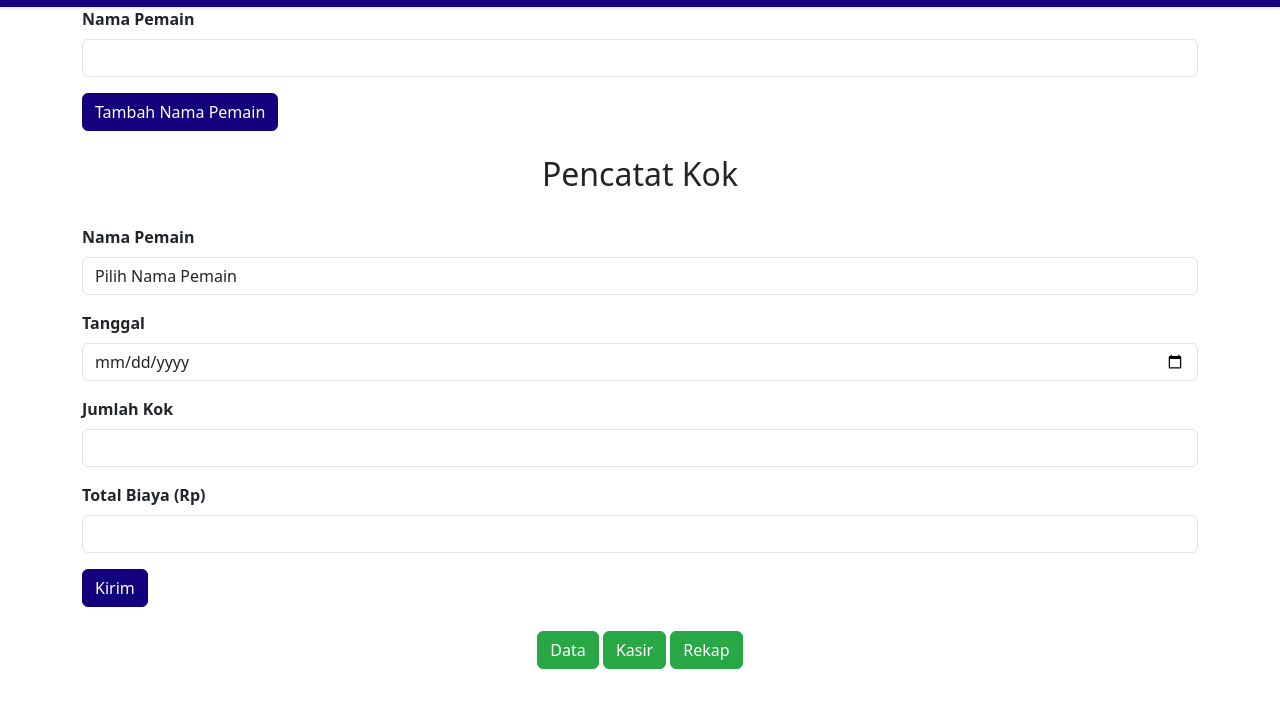
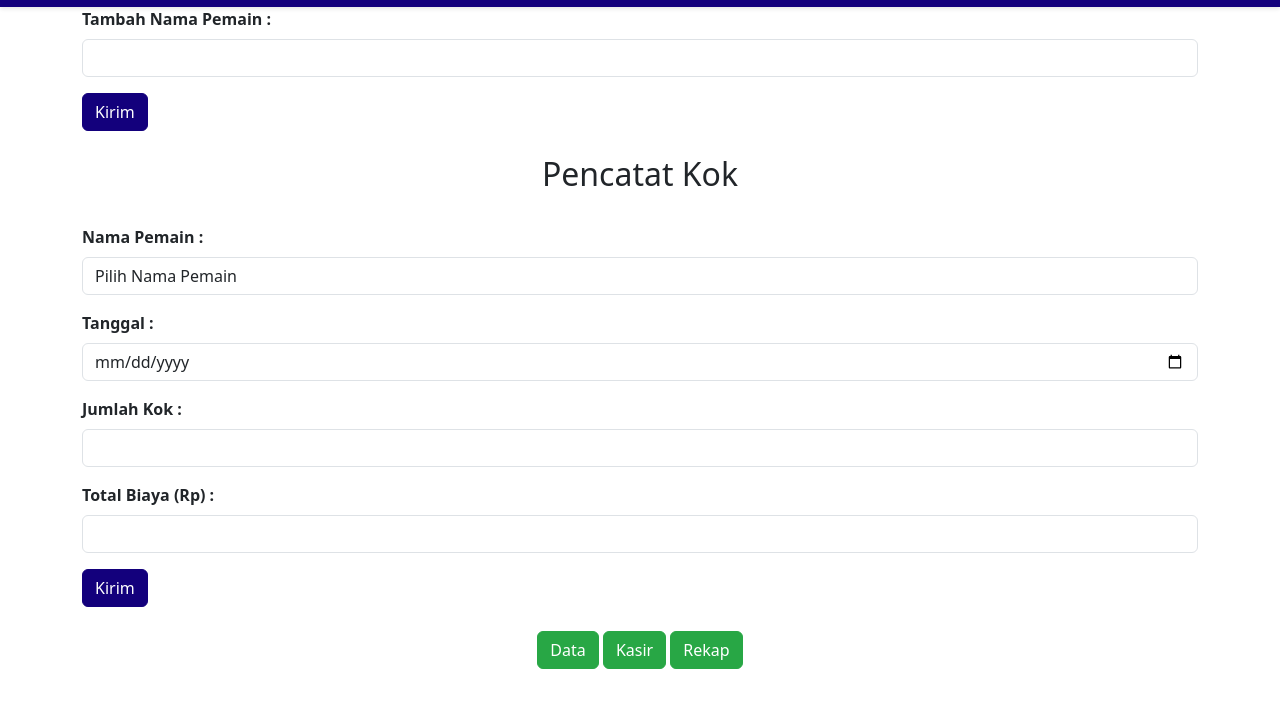
Before and after one commit to Chocil/Shuttelkock, a plain HTML site: page index.html in a window 1280 px wide. Shown: the part 83-790 px from the top of the page. Drawn offline with nearby package versions, Linux system fonts and the light colour scheme; no server answers; a web font is replaced by a local one.

Commit message:
Update index.html

```diff
--- a/index.html
+++ b/index.html
@@ -250,31 +250,31 @@ header {
     <div class="container">
         <form id="playerForm" method="POST" action="https://script.google.com/macros/s/AKfycbxUkK7OHpR8_kCXxxOGL3gBkwaio6782AhBuxXnOom93ZPKQ6Vzu-pkl300SmHK8nlv/exec" onsubmit="handlePlayerFormSubmit(event)">
             <div class="mb-3">
-                <label for="playerName" class="form-label">Nama Pemain</label>
+                <label for="playerName" class="form-label">Tambah Nama Pemain : </label>
                 <input type="text" class="form-control" id="playerName" name="Nama" required>
             </div>
             <input type="hidden" name="SheetName" value="Nama Pemain">
-            <button type="submit" class="btn btn-primary">Tambah Nama Pemain</button>
+            <button type="submit" class="btn btn-primary">Kirim</button>
         </form>
 
         <h2 class="text-center py-4">Pencatat Kok</h2>
         <form id="dataForm" method="POST" onsubmit="handleFormSubmit(event)">
             <div class="mb-3">
-                <label for="nama" class="form-label">Nama Pemain</label>
+                <label for="nama" class="form-label">Nama Pemain :</label>
                 <select class="form-control" id="nama" name="Nama" required>
                     <option value="">Pilih Nama Pemain</option>
                 </select>
             </div>
             <div class="mb-3">
-                <label for="tanggal" class="form-label">Tanggal</label>
+                <label for="tanggal" class="form-label">Tanggal :</label>
                 <input type="date" class="form-control" id="tanggal" name="Tanggal" required>
             </div>
             <div class="mb-3">
-                <label for="jumlahKok" class="form-label">Jumlah Kok</label>
+                <label for="jumlahKok" class="form-label">Jumlah Kok :</label>
                 <input type="number" class="form-control" id="jumlahKok" name="JumlahKok" min="1" required oninput="hitungBiaya()">
             </div>
             <div class="mb-3">
-                <label for="totalBiaya" class="form-label">Total Biaya (Rp)</label>
+                <label for="totalBiaya" class="form-label">Total Biaya (Rp) :</label>
                 <input type="text" class="form-control" id="totalBiaya" name="TotalBiaya" readonly>
             </div>
             <input type="hidden" name="SheetName" value="Penggunaan Kok">
```
